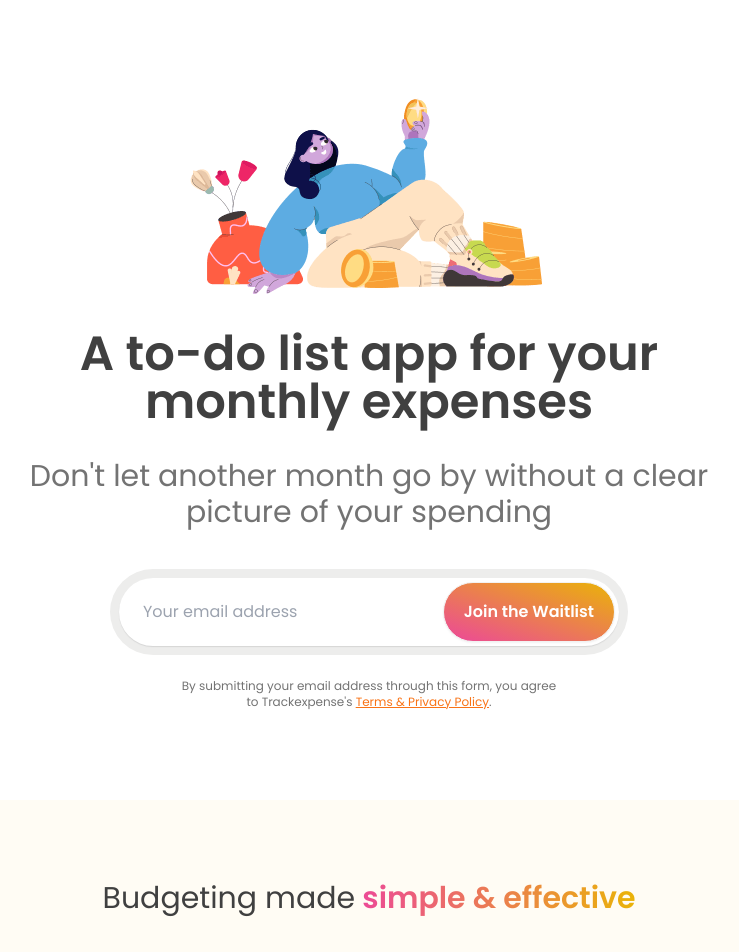
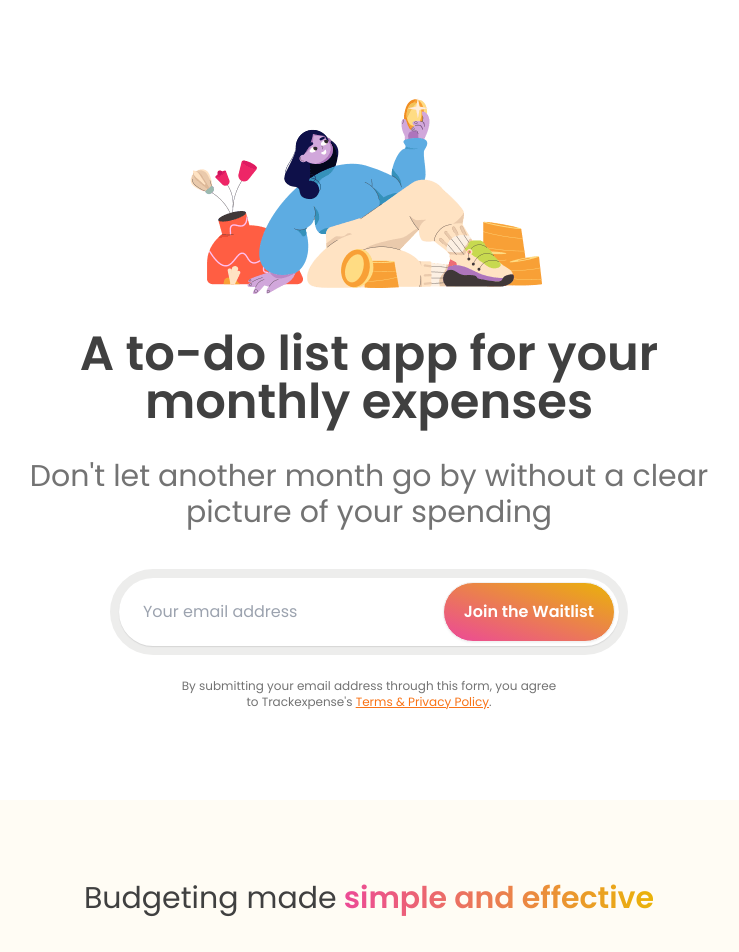
Before and after one commit to bertdida/trackexpense-landing, a Next.js app: page / in a window 1280 px wide. Shown: the top 952 px of the page, without its empty margins (271-1010 px from the left). Built offline with nearby package versions, Linux system fonts and the light colour scheme.

Commit message:
chore: update content

```diff
--- a/src/app/page.tsx
+++ b/src/app/page.tsx
@@ -182,7 +182,7 @@ export default function Home() {
           <h3 className="text-center text-2xl text-neutral-700 md:text-3xl">
             Budgeting made
             <br className="md:hidden" />
-            <GradientText>&nbsp;simple & effective</GradientText>
+            <GradientText>&nbsp;simple and effective</GradientText>
           </h3>
           <div className="grid gap-20 md:grid-cols-3">
             {benefits.map((benefit, index) => (
@@ -260,8 +260,8 @@ export default function Home() {
                 Simple pricing
               </GradientText>
               <p className="text-base text-neutral-500">
-                Free for your first ten expenses or subscribe to our premium for
-                unlimited.
+                Start with a free plan for your first ten expenses or upgrade to our
+                premium plan for unlimited tracking.
               </p>
             </div>
 
```
